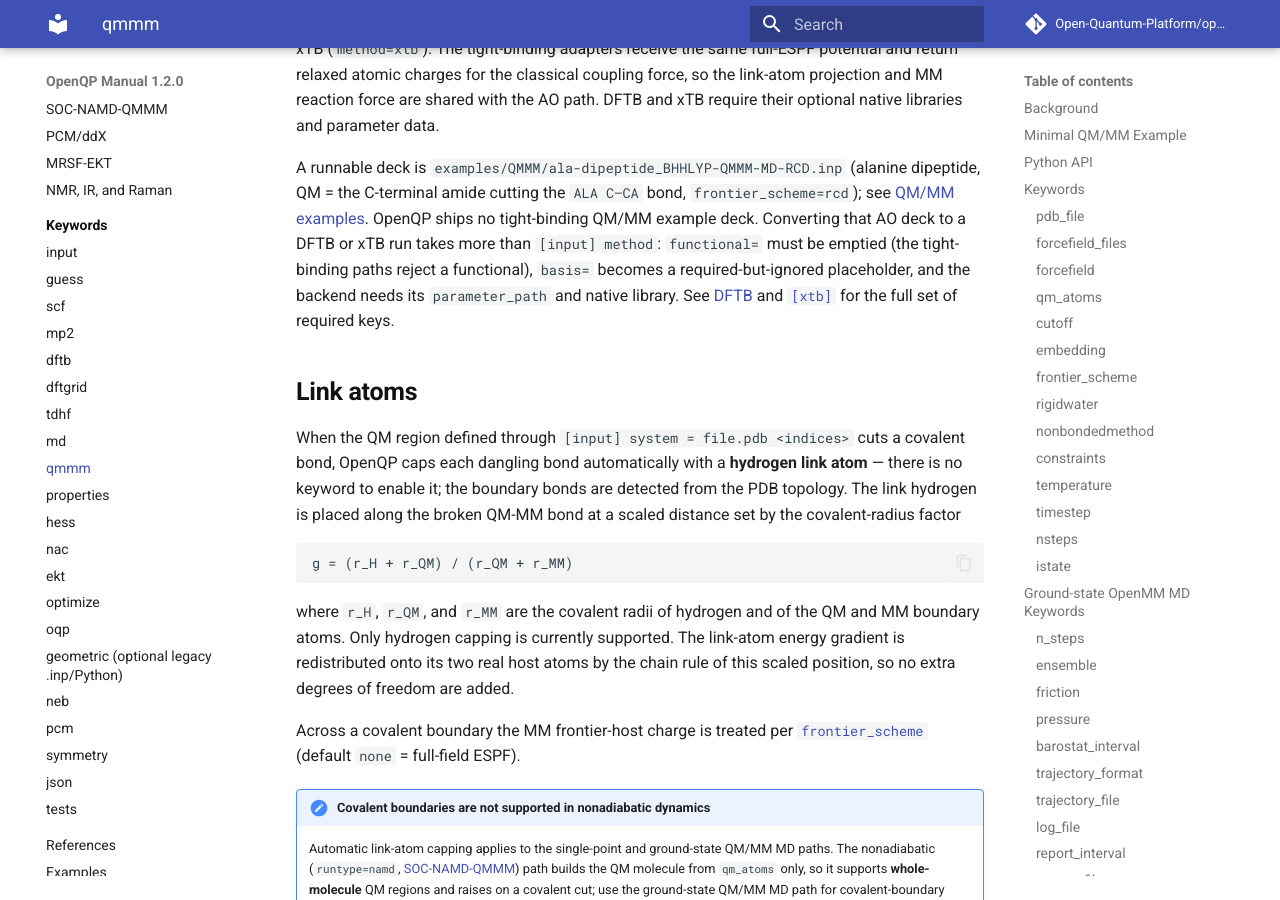
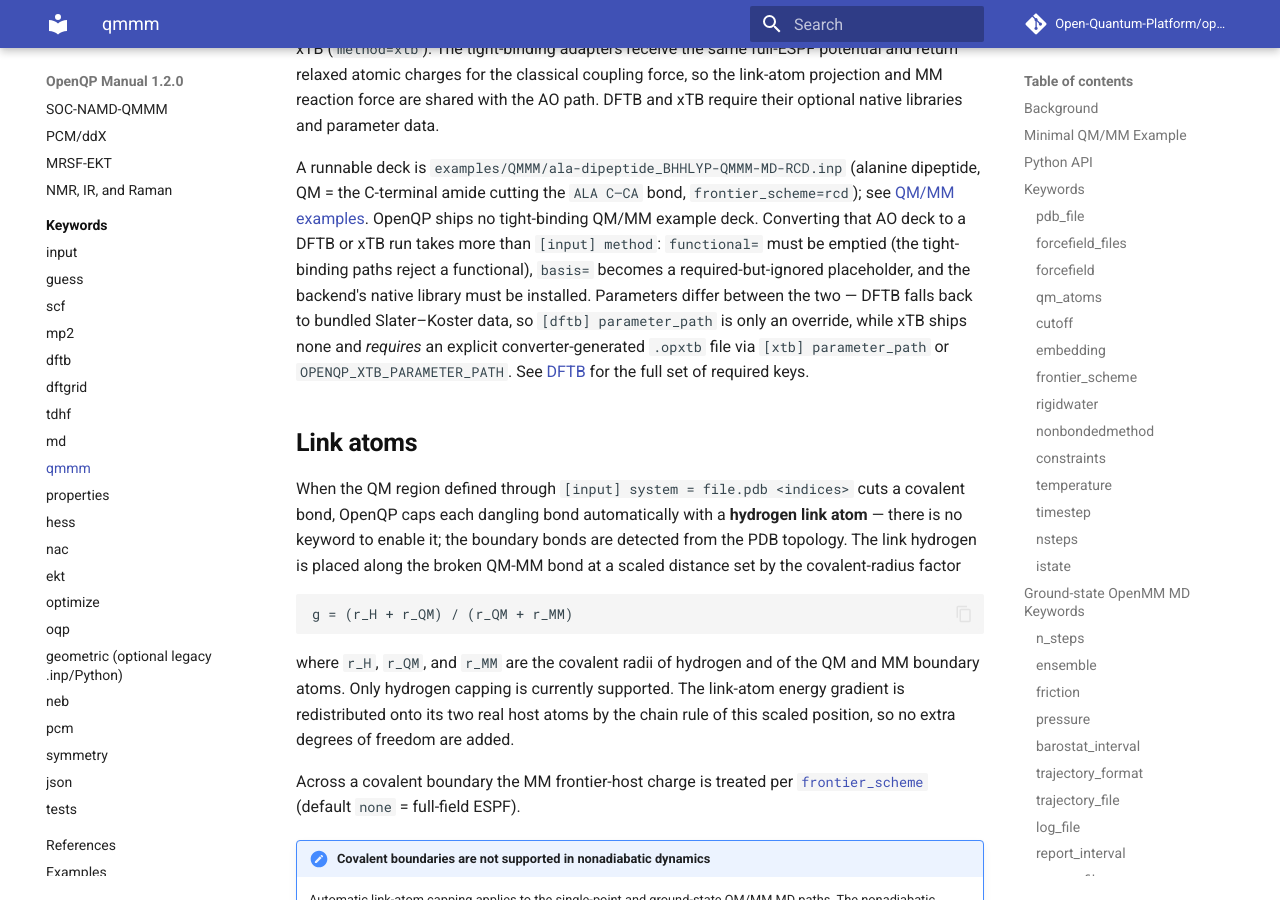
Before and after one commit to Open-Quantum-Platform/openqp-docs, an MkDocs documentation site: the page built from docs/keywords/qmmm.md, in a window 1280 px wide and 900 px high, scrolled down 14774 px. Built offline with MkDocs 1.6.1 and Material for MkDocs 9.7.7, drawn with Linux system fonts in a browser that asks for light colours; comment, search, counter and statistics services are not loaded.

Commit message:
docs(qmmm): DFTB parameters are optional, xTB's are not; drop the dead link
Two confirmed Codex findings, both against my own previous commit.

- I wrote that "the backend needs its parameter_path". That is true for xTB
  and false for DFTB: input_checker.py:1414-1421 errors only when is_xtb,
  because openqp-xtb ships no bundled parameter set, while DFTB falls back to
  bundled Slater-Koster data (docs/workflows/dftb.md:221-222 calls the key an
  override). Split the two cases.
- I linked keywords/xtb.md, which does not exist on this branch — it is added
  by openqp-docs PR #11 and is not merged yet, so the link was broken on
  arrival. Removed; the xTB requirement is now stated inline.

Co-Authored-By: Claude <noreply@anthropic.com>

```diff
--- a/docs/keywords/qmmm.md
+++ b/docs/keywords/qmmm.md
@@ -566,9 +566,12 @@ dipeptide, QM = the C-terminal amide cutting the `ALA C–CA` bond,
 OpenQP ships no tight-binding QM/MM example deck. Converting that AO deck to a
 DFTB or xTB run takes more than `[input] method`: `functional=` must be emptied
 (the tight-binding paths reject a functional), `basis=` becomes a
-required-but-ignored placeholder, and the backend needs its `parameter_path`
-and native library. See [DFTB](../workflows/dftb.md) and [`[xtb]`](xtb.md) for
-the full set of required keys.
+required-but-ignored placeholder, and the backend's native library must be
+installed. Parameters differ between the two — DFTB falls back to bundled
+Slater–Koster data, so `[dftb] parameter_path` is only an override, while xTB
+ships none and *requires* an explicit converter-generated `.opxtb` file via
+`[xtb] parameter_path` or `OPENQP_XTB_PARAMETER_PATH`. See
+[DFTB](../workflows/dftb.md) for the full set of required keys.
 
 ## Link atoms
 
```
